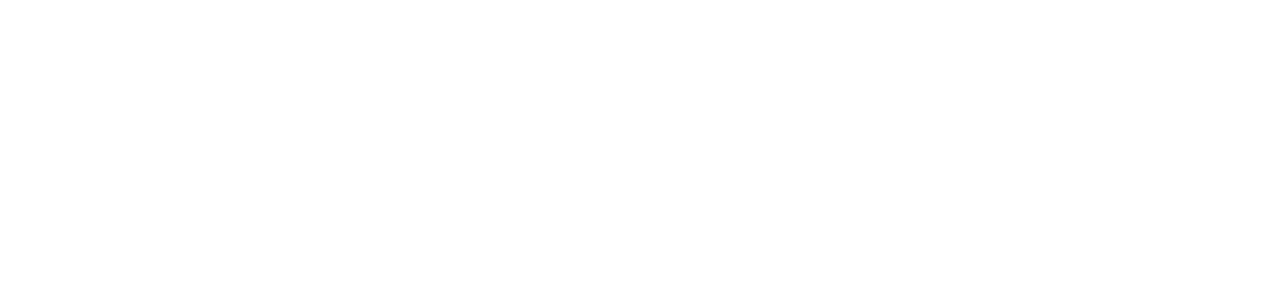
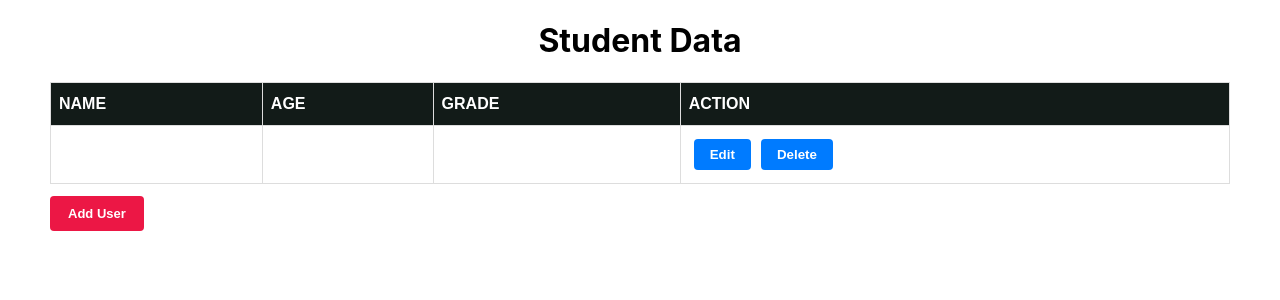
Before and after one commit to dieskraddark/CRUD-REDUX, a React (Create React App) app: page / in a window 1280 px wide. Shown: the top 300 px of the page. Built offline with nearby package versions, Linux system fonts and the light colour scheme.

Commit message:
navigate and design implemented

```diff
--- a/src/App.css
+++ b/src/App.css
@@ -1,38 +1,94 @@
-.App {
+#customers {
+  font-family: Arial, Helvetica, sans-serif;
+  border-collapse: collapse;
+  width: 100%;
+}
+
+#customers td,
+#customers th {
+  border: 1px solid #ddd;
+  padding: 8px;
+}
+
+#customers tr:nth-child(even) {
+  background-color: #f2f2f2;
+}
+
+#customers tr:hover {
+  background-color: #ddd;
+}
+
+#customers th {
+  padding-top: 12px;
+  padding-bottom: 12px;
+  text-align: left;
+  background-color: #121b18;
+  color: white;
+}
+
+.container {
+  margin: 0px 50px;
+}
+
+.emp {
   text-align: center;
 }
 
-.App-logo {
-  height: 40vmin;
-  pointer-events: none;
+.edit-button,
+.delete-button ,.go-back ,.add-user{
+  background-color: #007bff;
+  color: #fff;
+  border: none;
+  padding: 8px 16px;
+  margin: 5px;
+  cursor: pointer;
+  border-radius: 4px;
+  font-weight: bold;
 }
 
-@media (prefers-reduced-motion: no-preference) {
-  .App-logo {
-    animation: App-logo-spin infinite 20s linear;
-  }
+/* Hover effect */
+.edit-button:hover,
+.delete-button:hover,
+.add-button:hover {
+  background-color: #072546;
+  color: #fff;
 }
 
-.App-header {
-  background-color: #282c34;
-  min-height: 100vh;
-  display: flex;
-  flex-direction: column;
-  align-items: center;
-  justify-content: center;
-  font-size: calc(10px + 2vmin);
-  color: white;
+.add-button  {
+  background-color: #ec1745;
+  color: #fff;
+  border: none;
+  padding: 10px 18px;
+  margin-top: 12px;
+  cursor: pointer;
+  font-size: 13px;
+  border-radius: 4px;
+  font-weight: bold;
 }
 
-.App-link {
-  color: #61dafb;
+.second {
+  width: 100%;
+  padding: 20px;
 }
 
-@keyframes App-logo-spin {
-  from {
-    transform: rotate(0deg);
-  }
-  to {
-    transform: rotate(360deg);
-  }
+form {
+  margin-left: 30%;
+  margin-top: 5%;
 }
+
+input[type=text],
+input[type=number],
+select {
+  width: 40%;
+  display: block;
+  padding: 12px 20px;
+  margin: 8px 0;
+  border: 1px solid #ccc;
+  border-radius: 4px;
+  box-sizing: border-box;
+}
+
+.second-header{
+  text-align:center;
+  color :red;
+}
--- a/src/App.js
+++ b/src/App.js
@@ -1,10 +1,13 @@
 import './App.css';
 import { BrowserRouter, Routes, Route } from "react-router-dom";
+import Home from './components/Home';
+import AddUser from './components/AddUser';
 function App() {
   return (
     <BrowserRouter>
       <Routes>
-        <Route path="/" />
+        <Route path="/" element={<Home/>}/>
+        <Route path ="/addUser" element={<AddUser/>}/>
       </Routes>
     </BrowserRouter>
   );
--- /dev/null
+++ b/src/components/AddUser.js
@@ -0,0 +1,25 @@
+import React from 'react'
+import { useNavigate } from 'react-router-dom';
+
+export default function AddUser() {
+    const navigate = useNavigate();
+
+const goback=()=>{
+    navigate('/');
+}
+
+    return (
+        <div className='second'>
+            <h3 className='second-header'></h3>
+            <form>
+                <label for="fname">Name</label>
+                <input type="text" id="fname" name="name" placeholder="Your name.." />
+                <label for="Age">Age</label>
+                <input type="number" id="Age" name="age" placeholder="Your Age.." />
+                <label for="Grade">Grade</label>
+                <input type="text" id="grade" name="grade" placeholder="Your Grade.." />
+                <button className="add-user" type='submit'>Add User</button><button className="go-back" onClick={goback}>Go Back</button>
+            </form>
+        </div>
+    )
+}
--- /dev/null
+++ b/src/components/Home.js
@@ -0,0 +1,48 @@
+import React, { useState } from 'react'
+import { useDispatch ,useEffect } from 'react-redux'
+import { useNavigate } from 'react-router-dom';
+
+
+
+export default function Home() {
+    const[input, SetInput] = useState("");
+    const [error, SetError] = useState(null);
+    const navigate= useNavigate();
+    // const dispatch = useDispatch();
+
+    const addclick=()=>{
+        navigate('/addUser');
+    };
+
+    // const dispatch = useDispatch();
+    return (
+        <div className='container'>
+            <h1 className='emp'>Student Data</h1>
+            <table id='customers'>
+                <thead>
+                    <tr>
+                        <th>NAME</th>
+                        <th>AGE</th>
+                        <th>GRADE</th>
+                        <th>ACTION</th>
+                    </tr>
+                </thead>
+                <tbody>
+
+
+                            <tr >
+                                <td></td>
+                                <td></td>
+                                <td></td>
+                                <td><button className="edit-button" >Edit</button>
+                                    <button className="delete-button"  >Delete</button></td>
+                            </tr>
+
+                </tbody>
+            </table>
+            <div className="add">
+                <button className="add-button"  onClick={addclick}>Add User</button>
+            </div>
+        </div>
+    )
+}
```
Also changed, not shown: src/components/EditUser.js (added).
